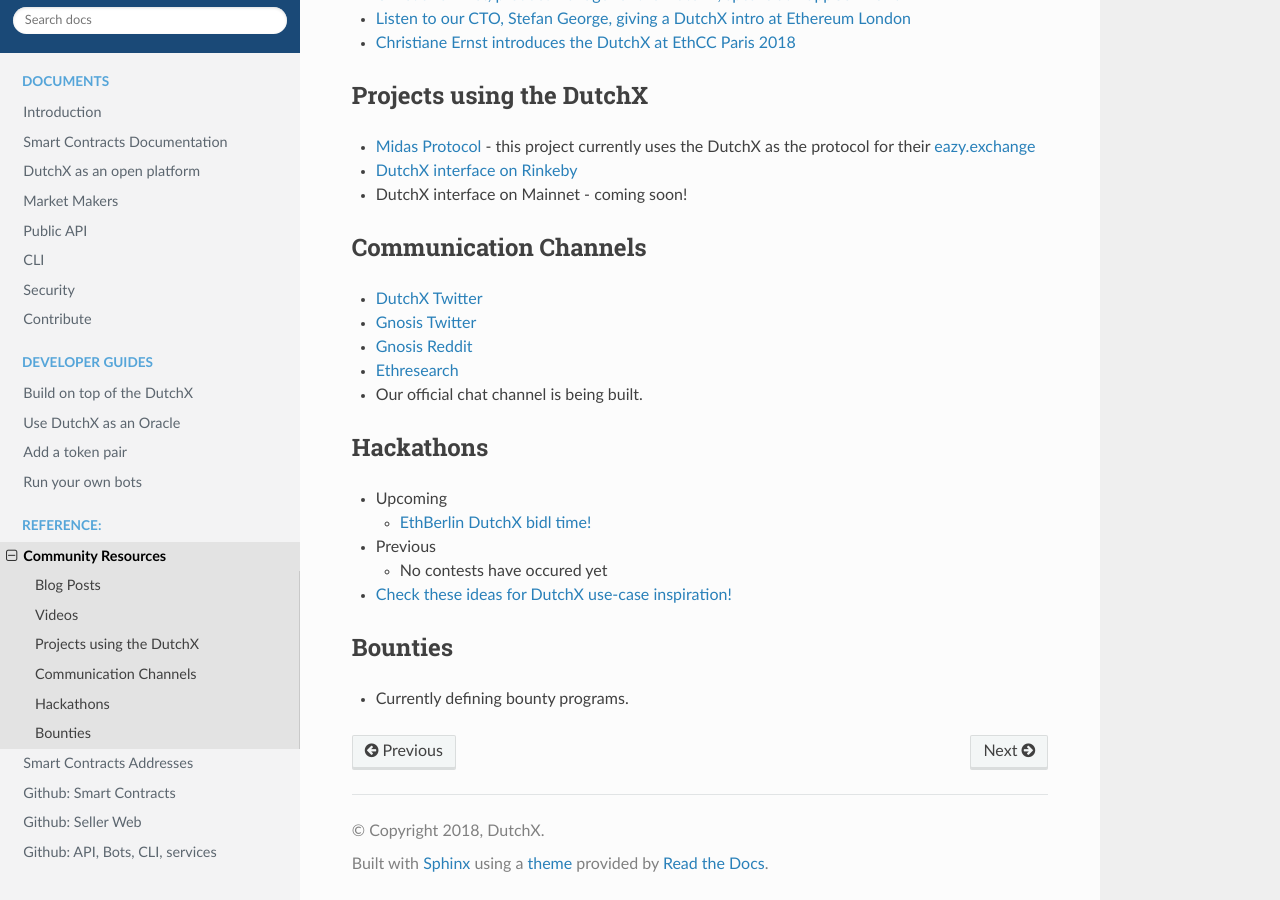
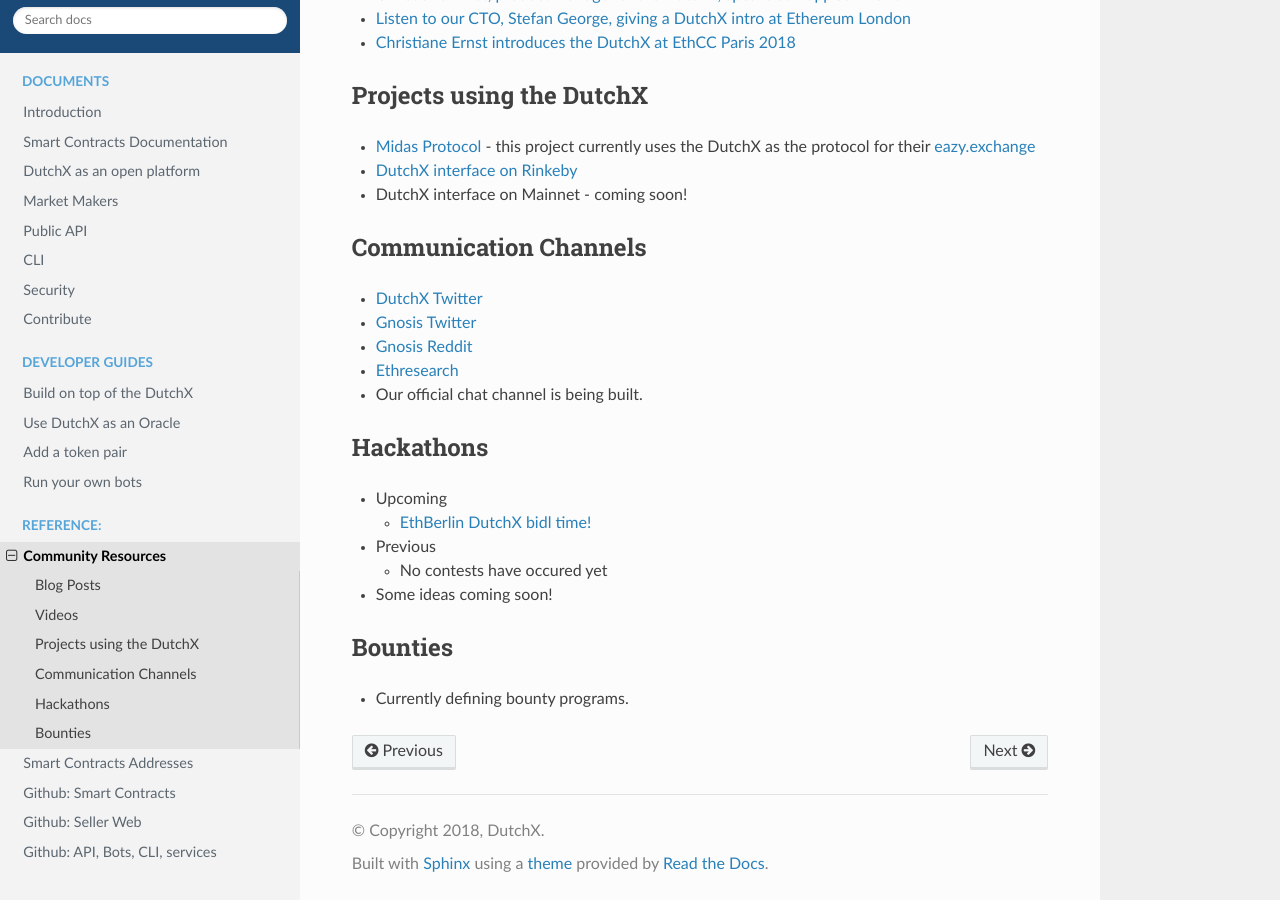
Before and after one commit to gnosis/dx-docs, a Sphinx documentation site: the page built from source/community-resources.md, in a window 1280 px wide and 900 px high, scrolled down 673 px. Built offline with Sphinx 7.4.7 and the Read the Docs theme 2.0.0, drawn with Linux system fonts in a browser that asks for light colours.

Commit message:
Update community-resources.md

```diff
--- a/source/community-resources.md
+++ b/source/community-resources.md
@@ -64,7 +64,7 @@
 	- No contests have occured yet
 
 
-- [Check these ideas for DutchX use-case inspiration!](https://docs.google.com/document/d/1VmA60mpslbUUU_rCMi9VXWCLWdv9FyPsfBvVMhS4PEQ/edit?usp=sharing)
+- Some ideas coming soon!
 
 ##### Bounties
 
```
